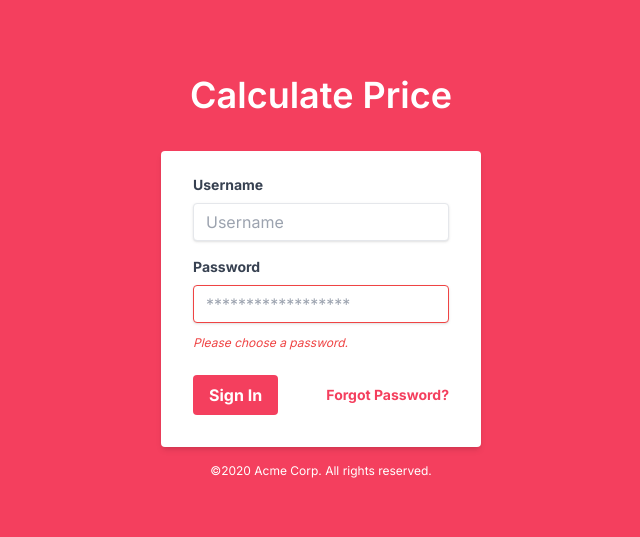
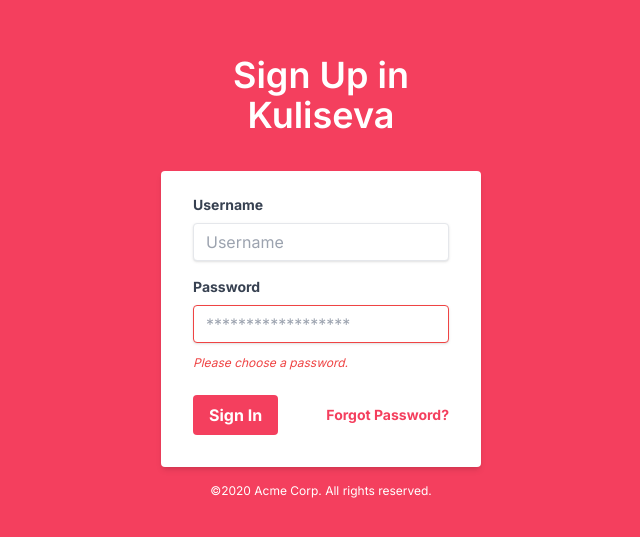
Before and after one commit to satyamsharma17/halley, a Next.js app: page /SignUp in a window 1280 px wide. Shown: the part 123-660 px from the top of the page, without its empty margins (319-959 px from the left). Built offline with nearby package versions, Linux system fonts and the light colour scheme.

Commit message:
Update SignUp.tsx

```diff
--- a/src/pages/SignUp.tsx
+++ b/src/pages/SignUp.tsx
@@ -43,7 +43,7 @@
   return (
     <div style={{ backgroundColor: 'RGB(244, 63, 94)' }} className="flex justify-center h-screen w-full">
       <div className="w-full max-w-xs flex flex-col justify-center align-middle">
-        <div className="font-semibold text-4xl mb-9 text-center text-white">Calculate Price</div>
+        <div className="font-semibold text-4xl mb-9 text-center text-white">Sign Up in Kuliseva</div>
         <form className="bg-white shadow-md rounded px-8 pt-6 pb-8 mb-4 ">
 
           <div className="mb-4 outline-6">
```
